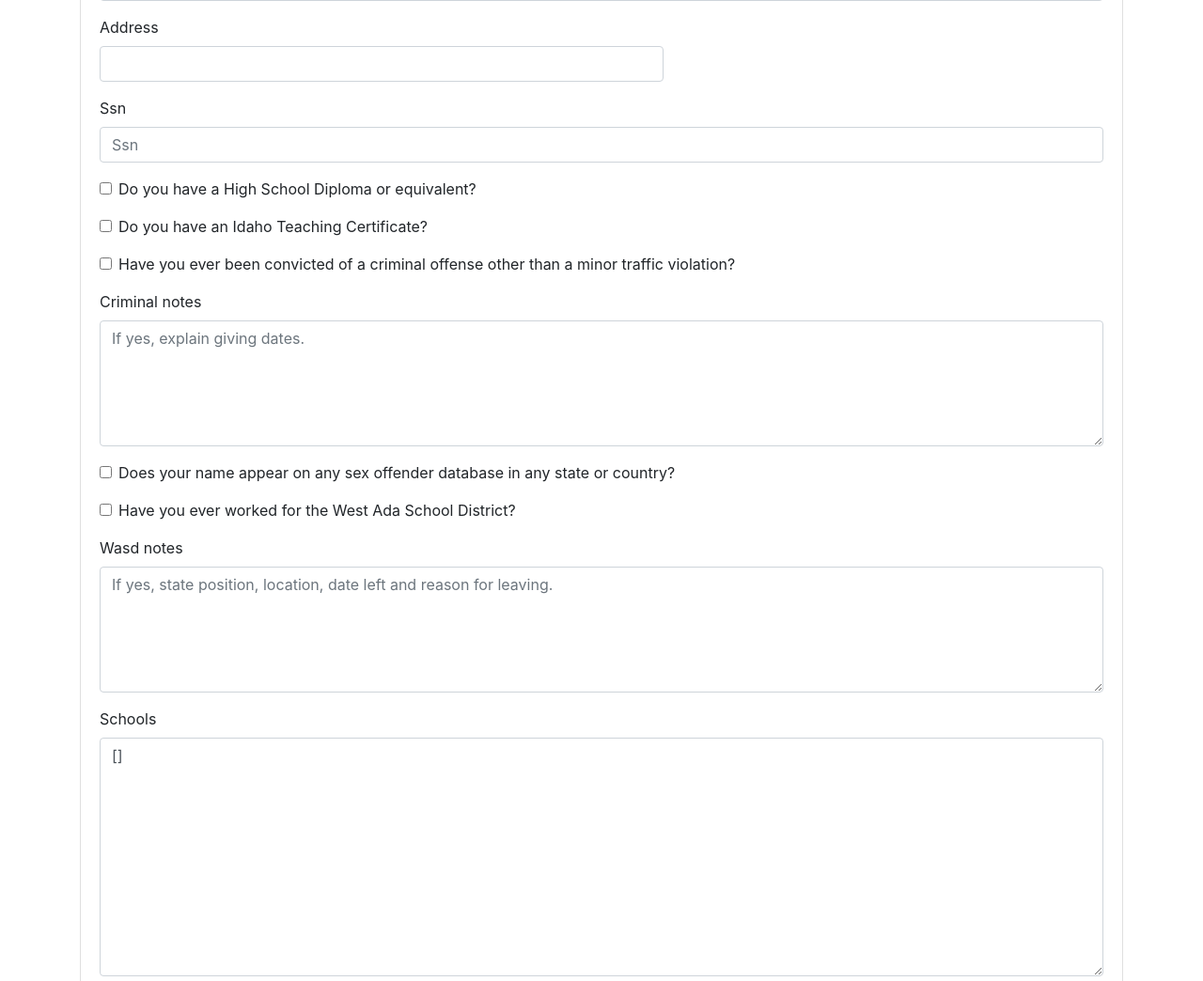
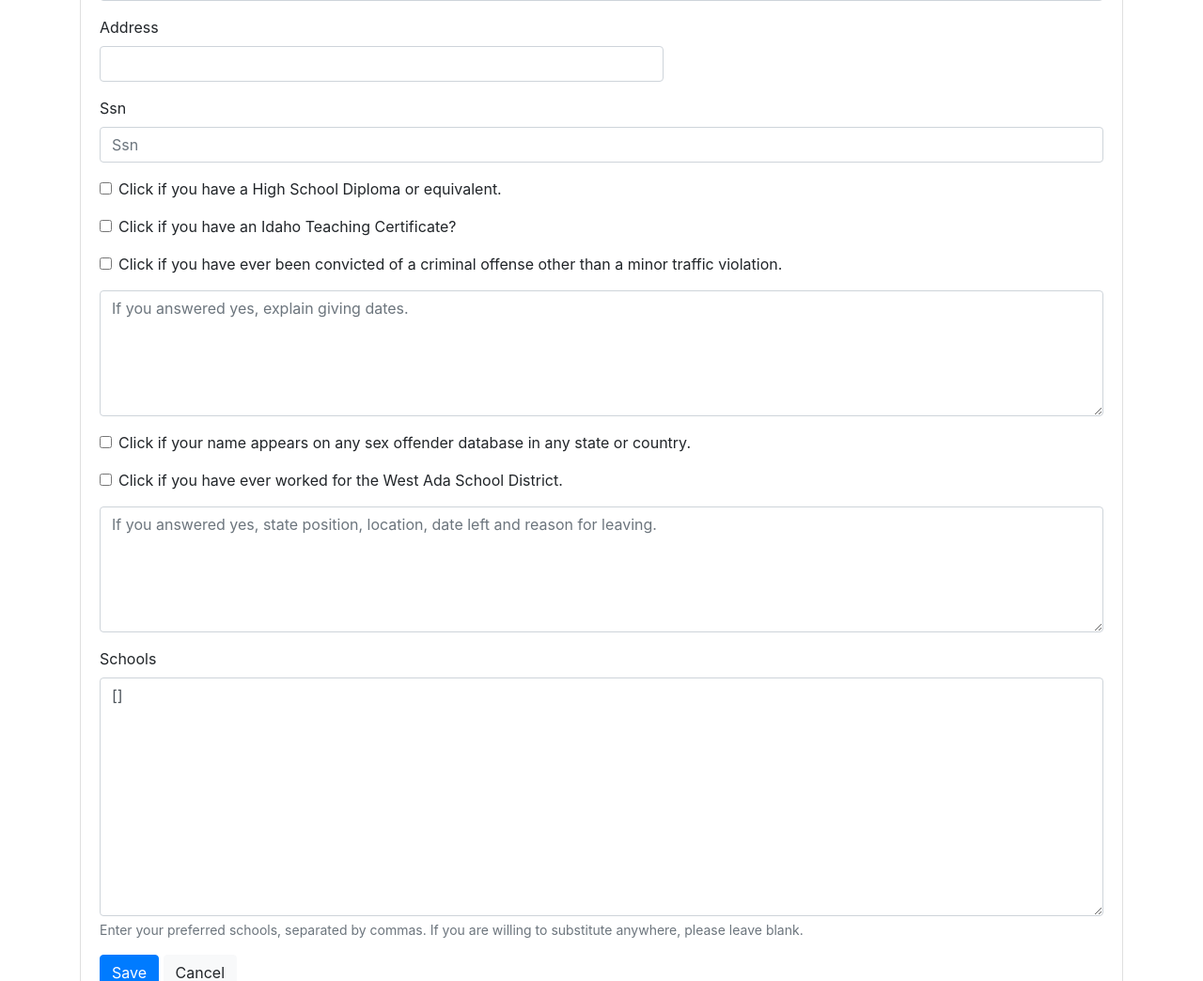
Before and after one commit to dbinetti/helpwestada, a Django app: page /account in a window 1280 px wide. Shown: the part 632-1676 px from the top of the page at 94% size. Run offline with Django 3.2, Linux system fonts and the light colour scheme; the visitor is signed in with stand-in values (Sample User, id 1); data comes from the database, SQL or seed files in the repository; some libraries are stand-ins or nearby versions.

Commit message:
better labelking

```diff
--- a/project/app/forms.py
+++ b/project/app/forms.py
@@ -34,24 +34,24 @@
             'schools',
         ]
         labels = {
-            "is_diploma": "Do you have a High School Diploma or equivalent?",
-            "is_certificate": "Do you have an Idaho Teaching Certificate?",
-            "is_criminal": "Have you ever been convicted of a criminal offense other than a minor traffic violation?",
-            "is_offender": "Does your name appear on any sex offender database in any state or country?",
-            "is_wasd": "Have you ever worked for the West Ada School District?",
+            "is_diploma": "Click if you have a High School Diploma or equivalent.",
+            "is_certificate": "Click if you have an Idaho Teaching Certificate?",
+            "is_criminal": "Click if you have ever been convicted of a criminal offense other than a minor traffic violation.",
+            "is_offender": "Click if your name appears on any sex offender database in any state or country.",
+            "is_wasd": "Click if you have ever worked for the West Ada School District.",
         }
         widgets = {
             'criminal_notes': forms.Textarea(
                 attrs={
                     'class': 'form-control h-25',
-                    'placeholder': 'If yes, explain giving dates.',
+                    'placeholder': 'If you answered yes, explain giving dates.',
                     'rows': 5,
                 }
             ),
             'wasd_notes': forms.Textarea(
                 attrs={
                     'class': 'form-control h-25',
-                    'placeholder': 'If yes, state position, location, date left and reason for leaving.',
+                    'placeholder': 'If you answered yes, state position, location, date left and reason for leaving.',
                     'rows': 5,
                 }
             ),
--- a/project/app/templates/app/pages/account.html
+++ b/project/app/templates/app/pages/account.html
@@ -31,10 +31,10 @@
             {% bootstrap_field form.is_diploma show_help=False show_label=True %}
             {% bootstrap_field form.is_certificate show_help=False show_label=True %}
             {% bootstrap_field form.is_criminal show_help=False show_label=True %}
-            {% bootstrap_field form.criminal_notes show_help=False show_label=True %}
+            {% bootstrap_field form.criminal_notes show_help=False show_label=False %}
             {% bootstrap_field form.is_offender show_help=False show_label=True %}
             {% bootstrap_field form.is_wasd show_help=False show_label=True %}
-            {% bootstrap_field form.wasd_notes show_help=False show_label=True %}
+            {% bootstrap_field form.wasd_notes show_help=False show_label=False %}
             {% bootstrap_field form.schools show_help=True show_label=True %}
             {% bootstrap_button "Save" button_type='submit' size='large' %}
             {% bootstrap_button "Cancel" button_type='link' href="/account" size='large' button_class='btn-light' extra_classes='ml-3'%}
```
